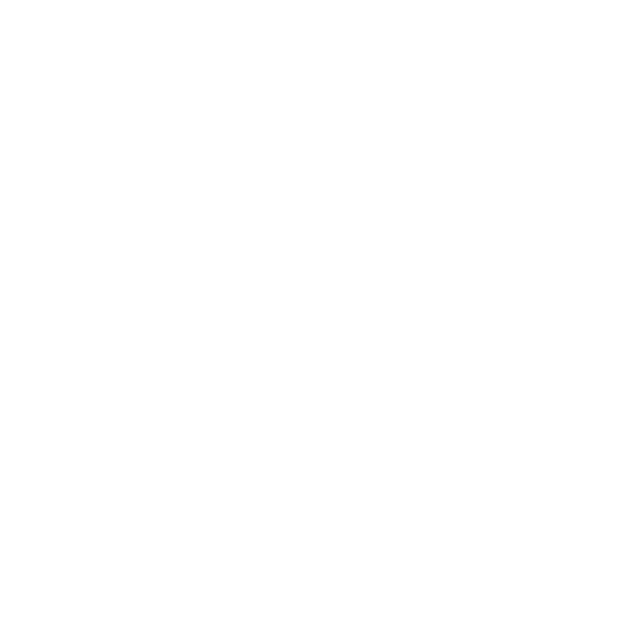
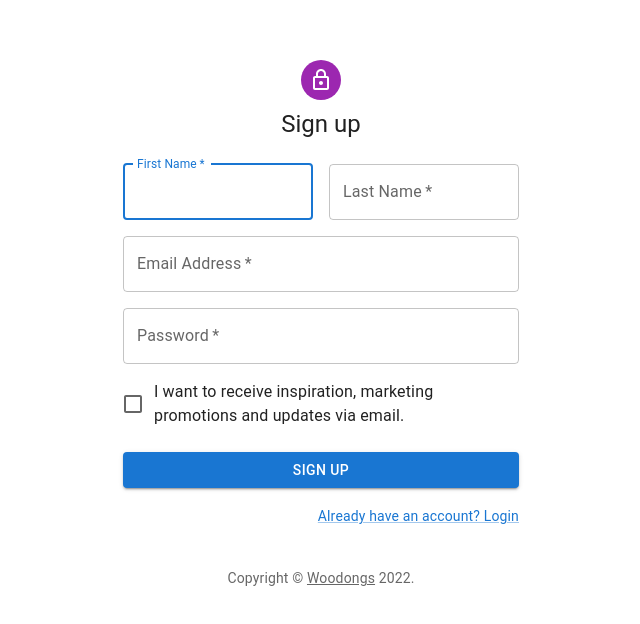
Before and after one commit to SEB-team44/woodongs, a React (Create React App) app in the folder client/: page /SignUp in a window 1280 px wide. Before the commit this address had no page. Shown: the part 112-736 px from the top of the page, without its empty margins (319-959 px from the left). Built offline with nearby package versions, Linux system fonts and the light colour scheme.

Commit message:
add Login_SignUp

```diff
--- a/client/package.json
+++ b/client/package.json
@@ -5,6 +5,7 @@
   "dependencies": {
     "@emotion/react": "^11.10.4",
     "@emotion/styled": "^11.10.4",
+    "@mui/icons-material": "^5.10.3",
     "@mui/material": "^5.10.5",
     "@mui/styled-engine-sc": "^5.10.3",
     "@testing-library/jest-dom": "^5.16.5",
@@ -13,6 +14,9 @@
     "react": "^18.2.0",
     "react-dom": "^18.2.0",
     "react-router-dom": "^6.4.0",
+    "react-scripts": "5.0.1",
+    "react-social-login-buttons": "^3.6.1",
+    "styled-components": "^5.3.5",
     "web-vitals": "^2.1.4"
   },
   "scripts": {
--- a/client/src/App.js
+++ b/client/src/App.js
@@ -1,16 +1,20 @@
 import React from "react";
-import { BrowserRouter, Routes, Route} from "react-router-dom";
+
+import { BrowserRouter, Routes, Route } from "react-router-dom";
 import Initial from "./Initial";
 import Main from "./pages/Main/Main";
 import Login from "./pages/Login";
+import SignUp from "./pages/SignUp";
+
 function App() {
   return (
     <>
       <BrowserRouter>
         <Routes>
-          <Route path="/main"element={<Main/>}/>
+          <Route path="/main" element={<Main />} />
           <Route path="/" element={<Initial />} />
-          <Route path="/login" element = {<Login/>} />
+          <Route path="/login" element={<Login />} />
+          <Route path="/SignUp" element={<SignUp />} />
         </Routes>
       </BrowserRouter>
     </>
--- a/client/src/Initial.js
+++ b/client/src/Initial.js
@@ -1,6 +1,7 @@
 import React from "react";
 import Login from "./pages/Login";
 import { Link } from "react-router-dom";
+import styled from "styled-components";
 
 const Initial = () => {
   return (
--- a/client/src/pages/Login.js
+++ b/client/src/pages/Login.js
@@ -1,14 +1,129 @@
-import React from "react";
-import { Link } from "react-router-dom";
+import * as React from "react";
+import Avatar from "@mui/material/Avatar";
+import Button from "@mui/material/Button";
+import CssBaseline from "@mui/material/CssBaseline";
+import TextField from "@mui/material/TextField";
+import FormControlLabel from "@mui/material/FormControlLabel";
+import Checkbox from "@mui/material/Checkbox";
+import Link from "@mui/material/Link";
+import Grid from "@mui/material/Grid";
+import Box from "@mui/material/Box";
+import LockOutlinedIcon from "@mui/icons-material/LockOutlined";
+import Typography from "@mui/material/Typography";
+import Container from "@mui/material/Container";
+import Main from "./Main/Main";
+import { FacebookLoginButton } from "react-social-login-buttons";
+import { createTheme, ThemeProvider } from "@mui/material/styles";
+import { Link as Links } from "react-router-dom";
 
-const Login = () => {
+function Copyright(props) {
   return (
-    <>
-      <div className="logincontainer"></div>
-      <Link to="/main">
-        <button>메인으로 이동</button>
-      </Link>
-    </>
+    <Typography
+      variant="body2"
+      color="text.secondary"
+      align="center"
+      {...props}
+    >
+      {"Copyright © "}
+      <Link color="inherit" href="https://mui.com/">
+        Woodongs
+      </Link>{" "}
+      {new Date().getFullYear()}
+      {"."}
+    </Typography>
   );
-};
-export default Login;
+}
+
+const theme = createTheme();
+
+export default function SignIn() {
+  const handleSubmit = (event) => {
+    event.preventDefault();
+    const data = new FormData(event.currentTarget);
+    console.log({
+      email: data.get("email"),
+      password: data.get("password"),
+    });
+  };
+
+  return (
+    <ThemeProvider theme={theme}>
+      <Container component="main" maxWidth="xs">
+        <CssBaseline />
+        <Box
+          sx={{
+            marginTop: 8,
+            display: "flex",
+            flexDirection: "column",
+            alignItems: "center",
+          }}
+        >
+          <Avatar sx={{ m: 1, bgcolor: "secondary.main" }}>
+            <LockOutlinedIcon />
+          </Avatar>
+          <Typography component="h1" variant="h5">
+            Login
+          </Typography>
+          <Box
+            component="form"
+            onSubmit={handleSubmit}
+            noValidate
+            sx={{ mt: 1 }}
+          >
+            <TextField
+              margin="normal"
+              required
+              fullWidth
+              id="email"
+              label="Email Address"
+              name="email"
+              autoComplete="email"
+              autoFocus
+            />
+            <TextField
+              margin="normal"
+              required
+              fullWidth
+              name="password"
+              label="Password"
+              type="password"
+              id="password"
+              autoComplete="current-password"
+            />
+            <FormControlLabel
+              control={<Checkbox value="remember" color="primary" />}
+              label="Remember me"
+            />
+            <Button
+              type="submit"
+              fullWidth
+              variant="contained"
+              sx={{ mt: 3, mb: 2 }}
+            >
+              Login
+            </Button>
+            <Grid container>
+              <Grid item xs>
+                <Link href="#" variant="body2">
+                  Forgot password?
+                </Link>
+              </Grid>
+              <Grid item>
+                <Link href="http://localhost:3000/SignUp" variant="body2">
+                  {"Don't have an account? Sign Up"}
+                </Link>
+              </Grid>
+            </Grid>
+          </Box>
+        </Box>
+        <>
+          <div className="logincontainer"></div>
+          <Links to="/main">
+            <button>메인으로 이동</button>
+          </Links>
+        </>
+        <Copyright sx={{ mt: 8, mb: 4 }} />
+      </Container>
+    </ThemeProvider>
+  );
+}
--- a/client/src/pages/SignUp.js
+++ b/client/src/pages/SignUp.js
@@ -1,10 +1,153 @@
-import React from "react";
+// import React from "react";
 
-const SignUp = () => {
+// const SignUp = () => {
+//   return (
+//     <>
+//       <div></div>
+//     </>
+//   );
+// };
+// export default SignUp;
+import * as React from "react";
+import Avatar from "@mui/material/Avatar";
+import Button from "@mui/material/Button";
+import CssBaseline from "@mui/material/CssBaseline";
+import TextField from "@mui/material/TextField";
+import FormControlLabel from "@mui/material/FormControlLabel";
+import Checkbox from "@mui/material/Checkbox";
+import Link from "@mui/material/Link";
+import Grid from "@mui/material/Grid";
+import Box from "@mui/material/Box";
+import LockOutlinedIcon from "@mui/icons-material/LockOutlined";
+import Typography from "@mui/material/Typography";
+import Container from "@mui/material/Container";
+import { createTheme, ThemeProvider } from "@mui/material/styles";
+
+function Copyright(props) {
   return (
-    <>
-      <div></div>
-    </>
+    <Typography
+      variant="body2"
+      color="text.secondary"
+      align="center"
+      {...props}
+    >
+      {"Copyright © "}
+      <Link color="inherit" href="https://mui.com/">
+        Woodongs
+      </Link>{" "}
+      {new Date().getFullYear()}
+      {"."}
+    </Typography>
   );
-};
-export default SignUp;
+}
+
+const theme = createTheme();
+
+export default function SignUp() {
+  const handleSubmit = (event) => {
+    event.preventDefault();
+    const data = new FormData(event.currentTarget);
+    console.log({
+      email: data.get("email"),
+      password: data.get("password"),
+    });
+  };
+
+  return (
+    <ThemeProvider theme={theme}>
+      <Container component="main" maxWidth="xs">
+        <CssBaseline />
+        <Box
+          sx={{
+            marginTop: 8,
+            display: "flex",
+            flexDirection: "column",
+            alignItems: "center",
+          }}
+        >
+          <Avatar sx={{ m: 1, bgcolor: "secondary.main" }}>
+            <LockOutlinedIcon />
+          </Avatar>
+          <Typography component="h1" variant="h5">
+            Sign up
+          </Typography>
+          <Box
+            component="form"
+            noValidate
+            onSubmit={handleSubmit}
+            sx={{ mt: 3 }}
+          >
+            <Grid container spacing={2}>
+              <Grid item xs={12} sm={6}>
+                <TextField
+                  autoComplete="given-name"
+                  name="firstName"
+                  required
+                  fullWidth
+                  id="firstName"
+                  label="First Name"
+                  autoFocus
+                />
+              </Grid>
+              <Grid item xs={12} sm={6}>
+                <TextField
+                  required
+                  fullWidth
+                  id="lastName"
+                  label="Last Name"
+                  name="lastName"
+                  autoComplete="family-name"
+                />
+              </Grid>
+              <Grid item xs={12}>
+                <TextField
+                  required
+                  fullWidth
+                  id="email"
+                  label="Email Address"
+                  name="email"
+                  autoComplete="email"
+                />
+              </Grid>
+              <Grid item xs={12}>
+                <TextField
+                  required
+                  fullWidth
+                  name="password"
+                  label="Password"
+                  type="password"
+                  id="password"
+                  autoComplete="new-password"
+                />
+              </Grid>
+              <Grid item xs={12}>
+                <FormControlLabel
+                  control={
+                    <Checkbox value="allowExtraEmails" color="primary" />
+                  }
+                  label="I want to receive inspiration, marketing promotions and updates via email."
+                />
+              </Grid>
+            </Grid>
+            <Button
+              type="submit"
+              fullWidth
+              variant="contained"
+              sx={{ mt: 3, mb: 2 }}
+            >
+              Sign Up
+            </Button>
+            <Grid container justifyContent="flex-end">
+              <Grid item>
+                <Link href="http://localhost:3000/Login" variant="body2">
+                  Already have an account? Login
+                </Link>
+              </Grid>
+            </Grid>
+          </Box>
+        </Box>
+        <Copyright sx={{ mt: 5 }} />
+      </Container>
+    </ThemeProvider>
+  );
+}
```
Also changed, not shown: 1 other file (tests, documents, lock files or other folders).
